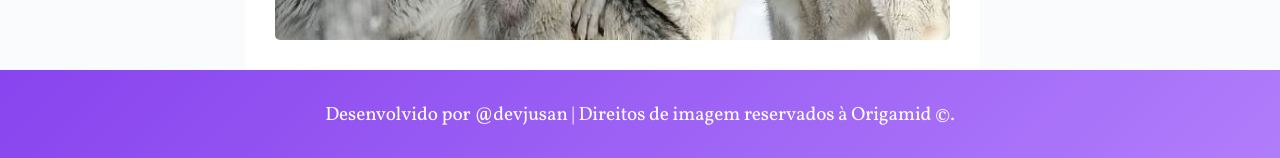
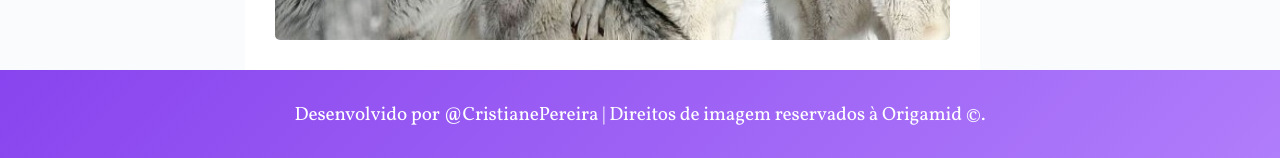
Before and after one commit to Cristiane-Pereira/Grid-Responsive, a plain HTML site: page index.html in a window 1280 px wide. Shown: the part 2017-2175 px from the top of the page. Drawn offline with Linux system fonts and the light colour scheme.

Commit message:
Update index.html

```diff
--- a/index.html
+++ b/index.html
@@ -90,7 +90,7 @@
     </aside>
 
     <footer class="footer">
-      <p>Desenvolvido por @devjusan | Direitos de imagem reservados à Origamid ©.</p>
+      <p>Desenvolvido por @CristianePereira | Direitos de imagem reservados à Origamid ©.</p>
     </footer>
   </div>
 </body>
```
